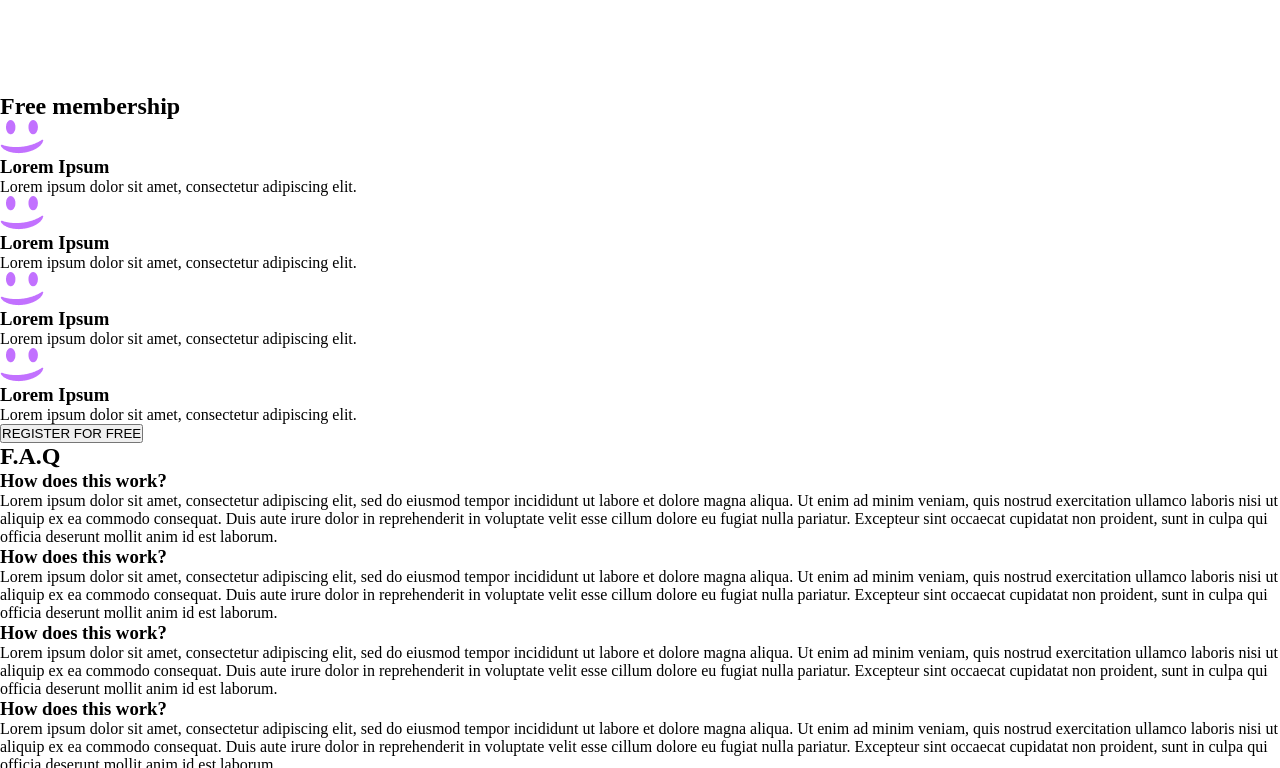
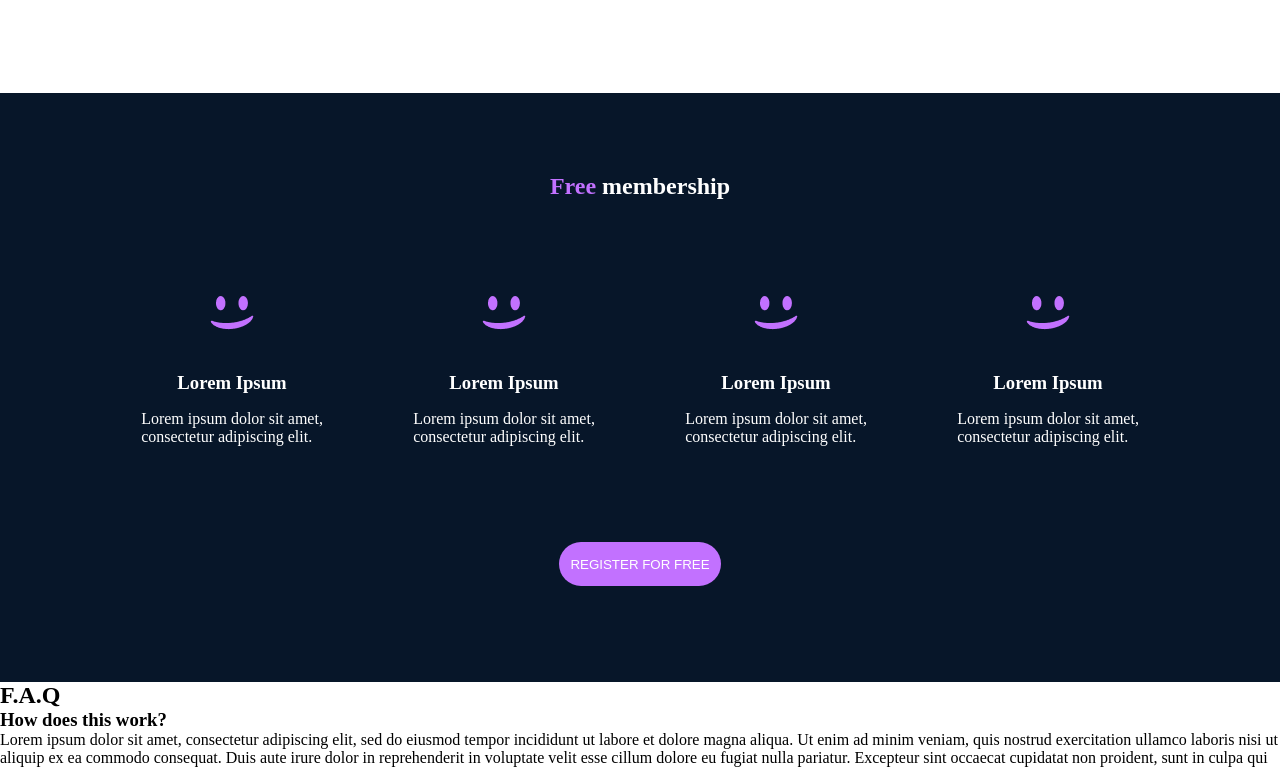
Before and after one commit to samuelbinogma/alx_html_css, a plain HTML site: page css_advanced/index.html in a window 1280 px wide. Shown: the part 2539-3307 px from the top of the page. Drawn offline with Linux system fonts and the light colour scheme.

Commit message:
style the membership section of index.html

```diff
--- a/css_advanced/index.html
+++ b/css_advanced/index.html
@@ -73,7 +73,7 @@
         </section>
 
         <section class="popular-tutorials">
-            <h2>Most popular tutorials</h2>
+            <h2>Most <span class="primary-color">popular</span> tutorials</h2>
             <div class="tutorials">
                 <div class="tutorial">
                     <div class="video-thumbnail">
@@ -176,29 +176,34 @@
             </div>
 
         </section>
-        <section>
-            <h2>Free membership</h2>
-            <div>
+        <section class="membership-section">
+            <h2><span class="primary-color">Free</span> membership</h2>
+            <div class="memberships">
+                <div class="membership">
                     <img src="images/smile.png" alt="">
                     <h3>Lorem Ipsum</h3>
-                <p>Lorem ipsum dolor sit amet, consectetur adipiscing elit.</p>
+                    <p>Lorem ipsum dolor sit amet, <br>consectetur adipiscing elit.</p>
                 </div>
-            <div>
+                <div class="membership">
                     <img src="images/smile.png" alt="">
                     <h3>Lorem Ipsum</h3>
-                <p>Lorem ipsum dolor sit amet, consectetur adipiscing elit.</p>
+                    <p>Lorem ipsum dolor sit amet,<br>consectetur adipiscing elit.</p>
                 </div>
-            <div>
+                <div class="membership">
                     <img src="images/smile.png" alt="">
                     <h3>Lorem Ipsum</h3>
-                <p>Lorem ipsum dolor sit amet, consectetur adipiscing elit.</p>
+                    <p>Lorem ipsum dolor sit amet, <br>consectetur adipiscing elit.</p>
                 </div>
-            <div>
+                <div class="membership">
                     <img src="images/smile.png" alt="">
                     <h3>Lorem Ipsum</h3>
-                <p>Lorem ipsum dolor sit amet, consectetur adipiscing elit.</p>
+                    <p>Lorem ipsum dolor sit amet, <br>consectetur adipiscing elit.</p>
                 </div>
-            <button>REGISTER FOR FREE</button>
+            </div>
+            <div class="button-container">
+                <button class="button">REGISTER FOR FREE</button>
+            </div>
+
         </section>
         <section>
             <h2>F.A.Q</h2>
--- a/css_advanced/styles.css
+++ b/css_advanced/styles.css
@@ -2,6 +2,10 @@
     box-sizing: border-box;
     margin: 0;
     padding: 0;
+}
+
+.primary-color {
+    color: #c271ff;
 }
 
 .big-page {
@@ -244,3 +248,38 @@
 .grey-color {
     color: grey;
 }
+
+.membership-section {
+    background: #071629;
+}
+
+.membership-section h2 {
+    text-align: center;
+    color: #ffffff;
+    padding-top: 5rem;
+}
+
+.memberships {
+    display: grid;
+    grid-template-columns: repeat(4, 1fr);
+    padding: 6rem;
+}
+
+.membership {
+    display: grid;
+    grid-template-rows: repeat(3 1fr);
+    place-items: center;
+}
+.membership img {
+    padding-bottom: 2.5rem;
+}
+
+.membership h3 {
+    color: #ffffff;
+    /* text-align: center; */
+}
+
+.membership p {
+    padding-top: 1rem;
+    color: #ffffff;
+}
```
Lines whose indentation alone changed are shown as unchanged.
